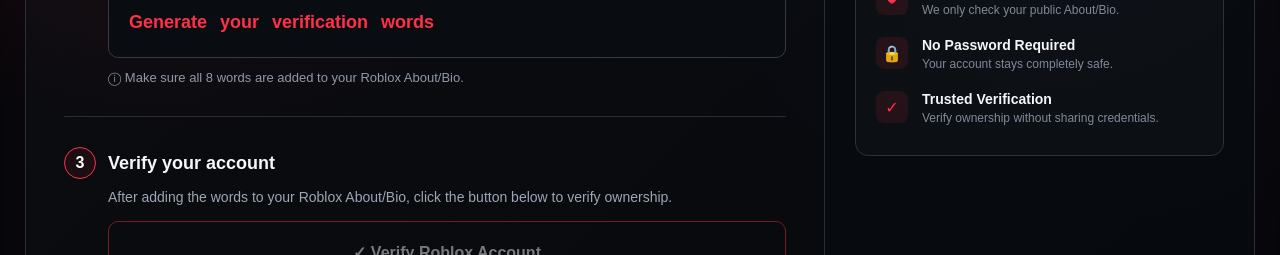
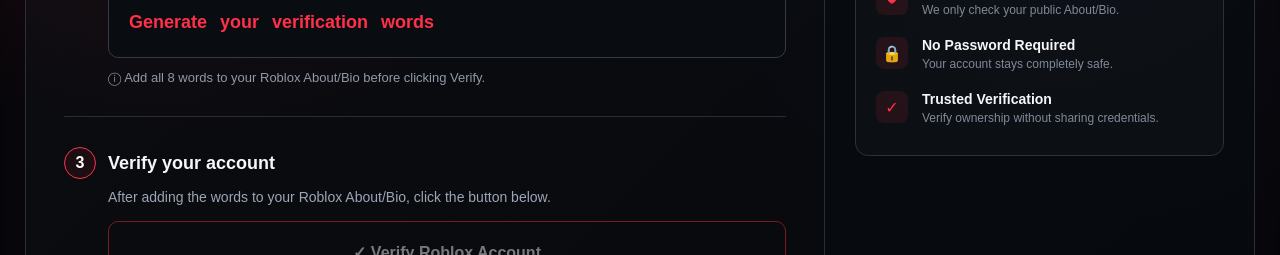
Before and after one commit to stakenumber5-eng/rbxmarketfinal, a Next.js app: page /login in a window 1280 px wide. Shown: the part 627-882 px from the top of the page. Built offline with nearby package versions, Linux system fonts and the light colour scheme.

Commit message:
Update page.tsx

```diff
--- a/app/login/page.tsx
+++ b/app/login/page.tsx
@@ -26,6 +26,8 @@
 
     setLoading(true);
     setMessage("");
+
+    // Generating a code ALWAYS starts as unverified.
     setVerified(false);
 
     try {
@@ -55,7 +57,7 @@
 
       setVerificationCode(data.words.join(" "));
 
-      // Account found ≠ verified.
+      // Finding the account does NOT mean verified.
       setUser({
         username: data.username,
         userId: data.userId,
@@ -112,23 +114,41 @@
         );
       }
 
-      // Verification failed.
-      if (!data.verified) {
+      // IMPORTANT:
+      // Do not mark the account verified unless the API
+      // explicitly says verified === true.
+      if (data.verified !== true) {
         setVerified(false);
 
         setMessage(
-          "Verification failed. Make sure all 8 words are in your Roblox About/Bio."
+          "Not verified yet. Add all 8 words to your Roblox About/Bio and try again."
         );
 
         return;
       }
 
-      // ONLY successful verification reaches this point.
+      // Only HERE do we mark the account as verified.
       setVerified(true);
 
-      // Roblox avatar.
-      const avatarUrl =
-        `https://www.roblox.com/headshot-thumbnail/image?userId=${user.userId}&width=150&height=150&format=png`;
+      let avatarUrl: string | null = null;
+
+      try {
+        const avatarResponse = await fetch(
+          `https://thumbnails.roblox.com/v1/users/avatar-headshot?userIds=${user.userId}&size=150x150&format=Png&isCircular=false`
+        );
+
+        if (avatarResponse.ok) {
+          const avatarData = await avatarResponse.json();
+
+          avatarUrl =
+            avatarData.data?.[0]?.imageUrl || null;
+        }
+      } catch (avatarError) {
+        console.error(
+          "Avatar loading error:",
+          avatarError
+        );
+      }
 
       setUser({
         username: data.username || user.username,
@@ -192,7 +212,7 @@
 
       {/* MAIN */}
       <section className="verify-container">
-        {/* LEFT SIDE */}
+        {/* LEFT */}
         <div className="verify-content">
           <div className="verify-title">
             <div className="shield-icon">
@@ -205,8 +225,8 @@
               </h1>
 
               <p>
-                Follow the steps below to verify your Roblox
-                account and unlock full access.
+                Follow the steps below to verify your
+                Roblox account and unlock full access.
               </p>
             </div>
           </div>
@@ -263,7 +283,8 @@
 
             <p className="step-description">
               Copy the 8 words below and paste them
-              exactly into your Roblox profile About/Bio.
+              exactly into your Roblox profile
+              About/Bio.
             </p>
 
             <div className="code-box">
@@ -284,8 +305,8 @@
             </div>
 
             <p className="info-text">
-              ⓘ Make sure all 8 words are added to your
-              Roblox About/Bio.
+              ⓘ Add all 8 words to your Roblox About/Bio
+              before clicking Verify.
             </p>
           </section>
 
@@ -305,8 +326,7 @@
 
             <p className="step-description">
               After adding the words to your Roblox
-              About/Bio, click the button below to verify
-              ownership.
+              About/Bio, click the button below.
             </p>
 
             <button
@@ -336,13 +356,13 @@
           </section>
         </div>
 
-        {/* RIGHT SIDE */}
+        {/* RIGHT */}
         <aside className="verify-sidebar">
           <h2>
             Verification Status
           </h2>
 
-          {/* STATUS */}
+          {/* VERIFIED IS NOW CONTROLLED ONLY BY `verified` */}
           <div
             className={`status-pill ${
               verified ? "verified" : ""
@@ -353,7 +373,7 @@
               : "Not Verified"}
           </div>
 
-          {/* AVATAR */}
+          {/* Avatar only appears after successful verification */}
           <div className="avatar-container">
             {verified && user?.avatarUrl ? (
               <img
@@ -367,7 +387,6 @@
             )}
           </div>
 
-          {/* USER INFO */}
           {user ? (
             <>
               <h3>
@@ -377,7 +396,7 @@
               <p>
                 {verified
                   ? "Roblox account verified"
-                  : "Roblox account found"}
+                  : "Roblox account found — not verified"}
               </p>
             </>
           ) : (
@@ -392,7 +411,6 @@
             </>
           )}
 
-          {/* SECURITY */}
           <div className="security-card">
             <div className="security-item">
               <span>🛡</span>
```
